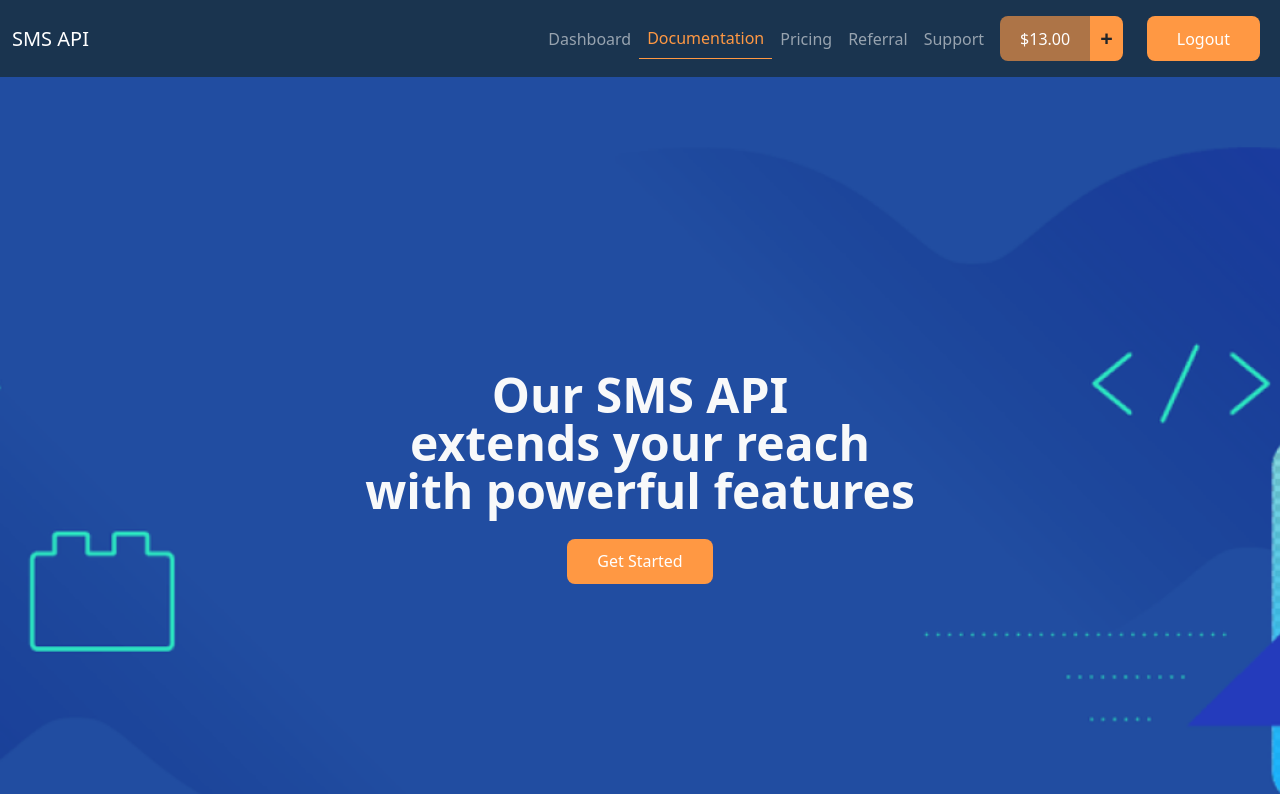
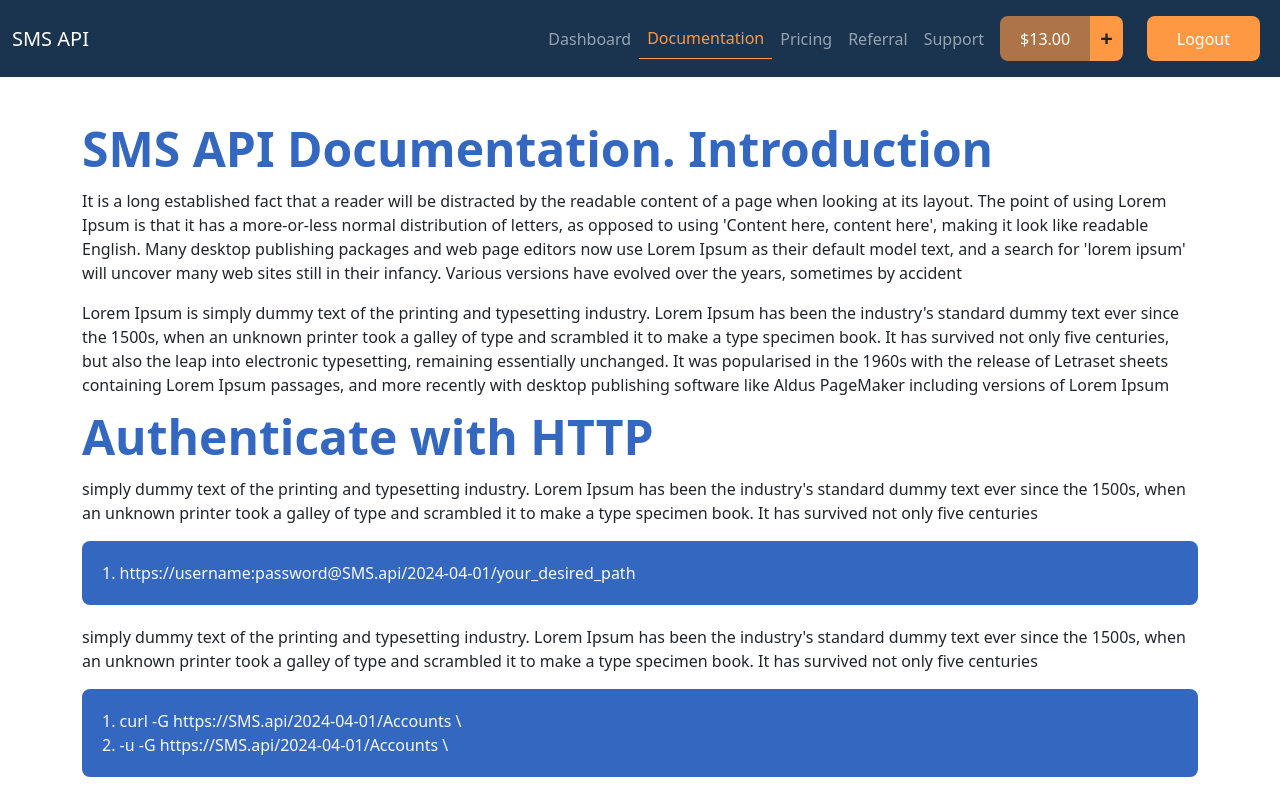
Before and after one commit to akkisardar/SMS-API, a plain HTML site: page documentation.html in a window 1280 px wide. Shown: the top 794 px of the page. Drawn offline with nearby package versions, Linux system fonts and the light colour scheme.

Commit message:
Update documentation.html

```diff
--- a/documentation.html
+++ b/documentation.html
@@ -39,14 +39,14 @@
           </div>
         </div>
       </nav>
-<section class="doc-bg">
+<!-- <section class="doc-bg">
     <div class="d-flex flex-column align-items-center h-100 justify-content-center">
         <p class="font-48 font-bold text-light  text-center mb-4">Our SMS API <br>
             extends your reach <br>
             with powerful features</p>
         <button class="btn-primary">Get Started</button>
     </div>
-</section>
+</section> -->
 <section class="container">
    <div class="py-5">
         <p class="font-48 font-bold text-blue">SMS API Documentation. Introduction</p>
```
